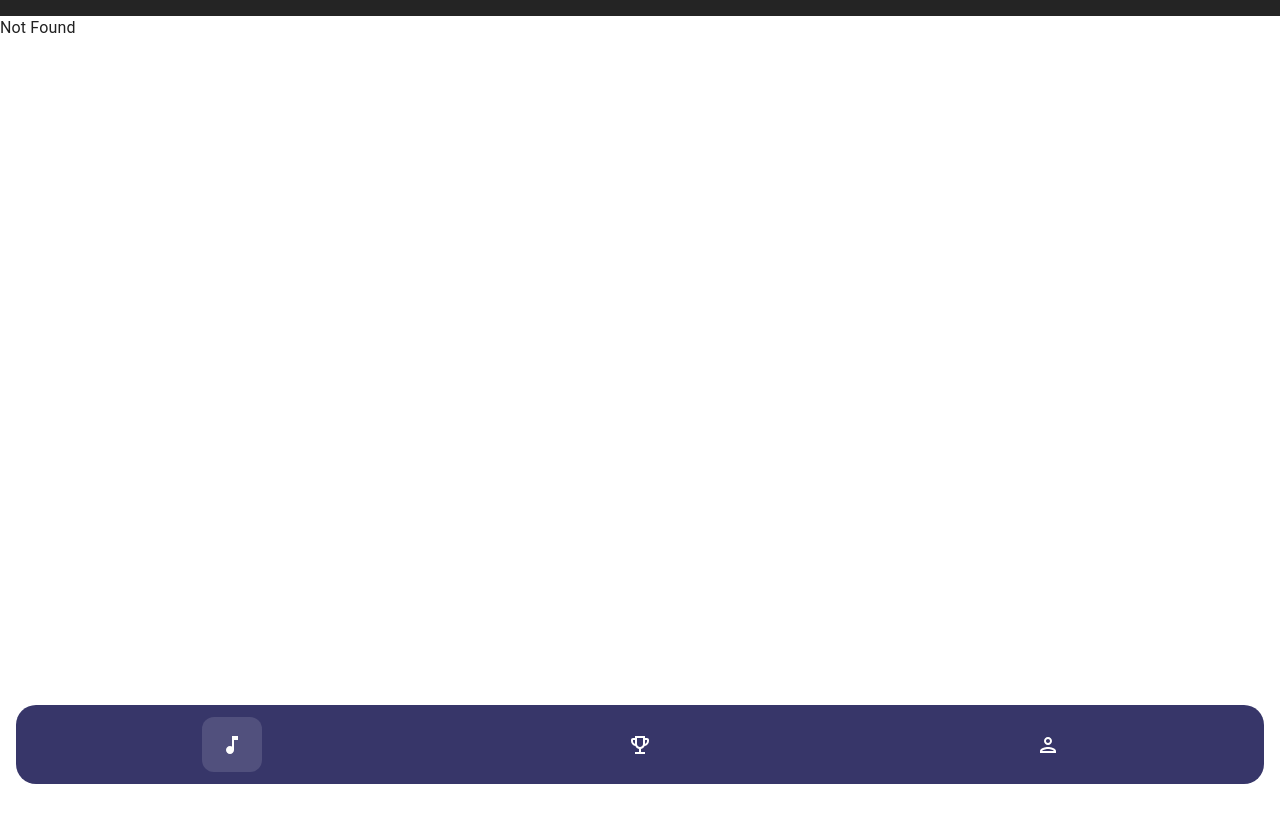
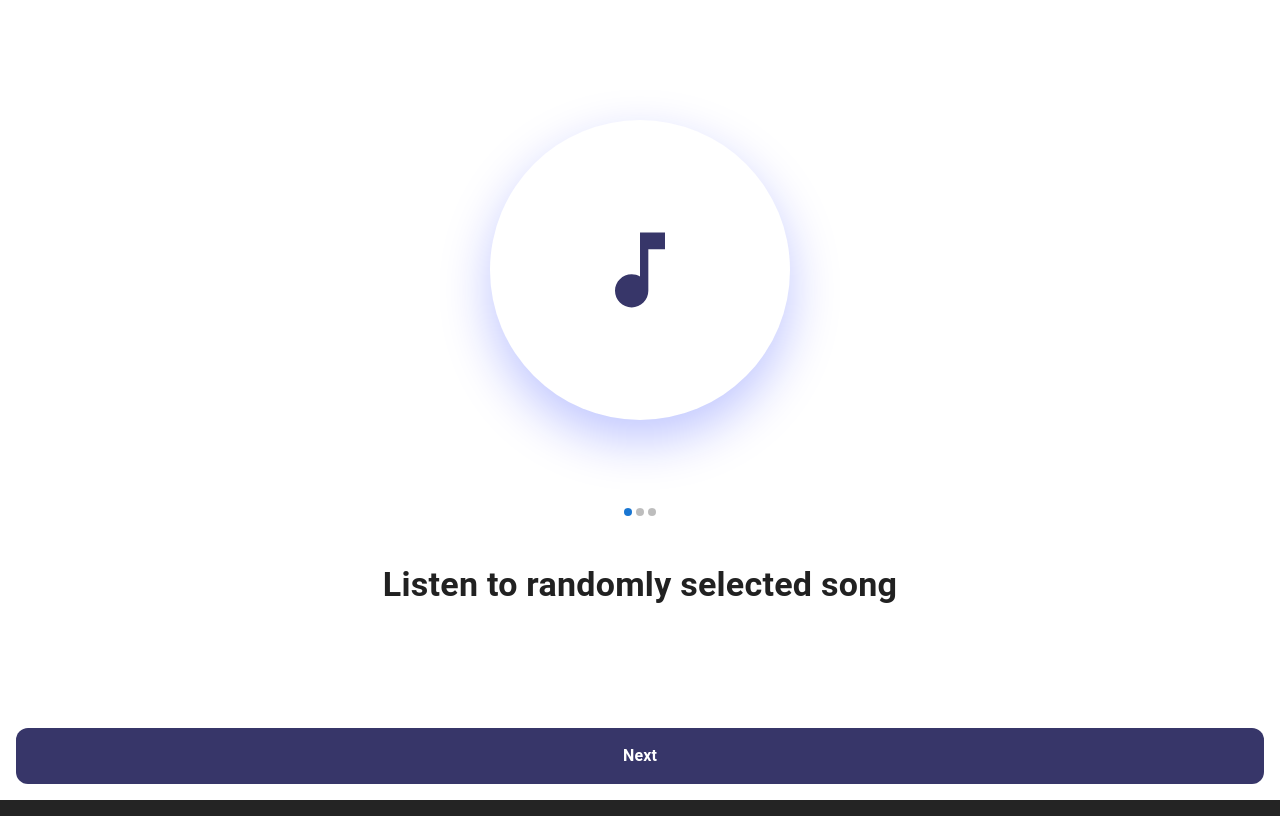
Before and after one commit to machacekmartin/listen, a React app: page /intro in a window 1280 px wide. Before the commit this address had no page. Built offline with nearby package versions, Linux system fonts and the light colour scheme; the HTML template or start-up script is replaced by a standard one.

Commit message:
Add intro page with initial components and circle component

```diff
--- a/src/App.tsx
+++ b/src/App.tsx
@@ -1,8 +1,7 @@
 import {
 	CssBaseline,
 	BottomNavigation,
-	BottomNavigationAction,
-	colors
+	BottomNavigationAction
 } from '@mui/material';
 import {
 	RouterProvider,
@@ -10,10 +9,17 @@ import {
 	Outlet,
 	Router,
 	Route,
-	Link
+	Link,
+	useRoute,
+	useRouter,
+	useMatch,
+	useRouterContext
 } from '@tanstack/react-router';
 import { useState } from 'react';
 import {
+	ElectricMeter,
+	ElectricMeterOutlined,
+	ElectricMeterRounded,
 	EmojiEvents,
 	EmojiEventsOutlined,
 	MusicNote,
@@ -26,6 +32,7 @@ import LoginPage from './pages/Login';
 import RatePage from './pages/Rate';
 import LeaderboardPage from './pages/Leaderboard';
 import ProfilePage from './pages/Profile';
+import IntroPage from './pages/Intro';
 
 const rootRoute = new RootRoute({
 	component: () => {
@@ -37,6 +44,7 @@ const rootRoute = new RootRoute({
 
 				<Outlet />
 
+				{window.location.pathname !== '/intro' && (
 					<BottomNavigation
 						value={value}
 						showLabels={false}
@@ -81,14 +89,27 @@ const rootRoute = new RootRoute({
 							/>
 						))}
 					</BottomNavigation>
+				)}
 			</>
 		);
 	}
 });
 
+const introRoute = new Route({
+	getParentRoute: () => rootRoute,
+	path: '/intro',
+	component: IntroPage
+});
+
+const loginRoute = new Route({
+	getParentRoute: () => rootRoute,
+	path: '/login',
+	component: LoginPage
+});
+
 const rateRoute = new Route({
 	getParentRoute: () => rootRoute,
-	path: '/',
+	path: '/rate',
 	component: RatePage
 });
 
@@ -104,13 +125,11 @@ const profileRoute = new Route({
 	component: ProfilePage
 });
 
-const loginRoute = new Route({
-	getParentRoute: () => rootRoute,
-	path: '/login',
-	component: LoginPage
-});
-
 const navigation = [
+	{
+		route: introRoute,
+		icon: { regular: ElectricMeterOutlined, active: ElectricMeter }
+	},
 	{
 		route: rateRoute,
 		icon: { regular: MusicNoteOutlined, active: MusicNote }
@@ -135,6 +154,7 @@ const routeTree = rootRoute.addChildren([
 	rateRoute,
 	leaderboardRoute,
 	profileRoute,
+	introRoute,
 	loginRoute
 	// notFoundRoute
 ]);
--- /dev/null
+++ b/src/components/Circle.tsx
@@ -0,0 +1,38 @@
+import { Box, SxProps } from '@mui/material';
+import { FC, PropsWithChildren } from 'react';
+
+type Props = PropsWithChildren<{
+	sx?: SxProps;
+}>;
+
+const Circle: FC<Props> = ({ children, sx }) => (
+	<Box
+		sx={{
+			display: 'flex',
+			justifyContent: 'center',
+			alignItems: 'center',
+			margin: 'auto',
+			width: 300,
+			borderRadius: '50%',
+			aspectRatio: '1/1',
+			backgroundColor: 'white',
+			boxShadow: '0 20px 50px rgba(0, 26, 255, 0.25)',
+			...sx
+		}}
+	>
+		<Box
+			sx={{
+				width: 100,
+				height: 100,
+				display: 'flex',
+				alignItems: 'center',
+				justifyContent: 'center',
+				color: '#373669'
+			}}
+		>
+			{children}
+		</Box>
+	</Box>
+);
+
+export default Circle;
--- a/src/pages/Intro.tsx
+++ b/src/pages/Intro.tsx
@@ -0,0 +1,75 @@
+import { Box, Button, MobileStepper, Typography } from '@mui/material';
+import { ArrowForward, MusicNote, Person } from '@mui/icons-material';
+import { useState } from 'react';
+
+import Circle from '../components/Circle';
+
+const IntroPage = () => {
+	const [activeStep, setActiveStep] = useState(0);
+
+	const handleNext = () => {
+		setActiveStep(prevActiveStep => prevActiveStep + 1);
+	};
+
+	const handleBack = () => {
+		setActiveStep(prevActiveStep => prevActiveStep - 1);
+	};
+
+	return (
+		<Box
+			sx={{
+				paddingTop: 15,
+				paddingX: 2,
+				display: 'flex',
+				flexDirection: 'column',
+				alignItems: 'center'
+			}}
+		>
+			<Circle sx={{ marginBottom: 10 }}>
+				<MusicNote sx={{ width: '100%', height: '100%' }} />
+			</Circle>
+
+			<MobileStepper
+				variant="dots"
+				steps={3}
+				position="static"
+				activeStep={activeStep}
+				nextButton={undefined}
+				backButton={undefined}
+			/>
+
+			<Typography
+				variant="h4"
+				sx={{
+					fontWeight: 'bold',
+					textAlign: 'center',
+					marginY: 5
+				}}
+			>
+				Listen to randomly selected song
+			</Typography>
+
+			<Button
+				variant="contained"
+				sx={{
+					position: 'fixed',
+					bottom: 16,
+					width: 'calc(100% - 32px)',
+					boxShadow: 'none',
+					backgroundColor: '#373669',
+					fontWeight: 'bold',
+					textTransform: 'none',
+					borderRadius: 3,
+					padding: 2,
+					zIndex: 2
+				}}
+				fullWidth
+				onClick={handleNext}
+			>
+				<Typography sx={{ fontWeight: 'bold' }}>Next</Typography>
+			</Button>
+		</Box>
+	);
+};
+
+export default IntroPage;
--- a/src/pages/Login.tsx
+++ b/src/pages/Login.tsx
@@ -27,7 +27,7 @@ const LoginPage = () => {
 					isSignUp
 						? await signUp(email.value, password.value)
 						: await signIn(email.value, password.value);
-					navigate({ to: '/' });
+					navigate({ to: '/rate' });
 				} catch (err) {
 					setSubmitError(
 						(err as { message?: string })?.message ?? 'Unknown error occurred'
```
Lines whose indentation alone changed are shown as unchanged.
